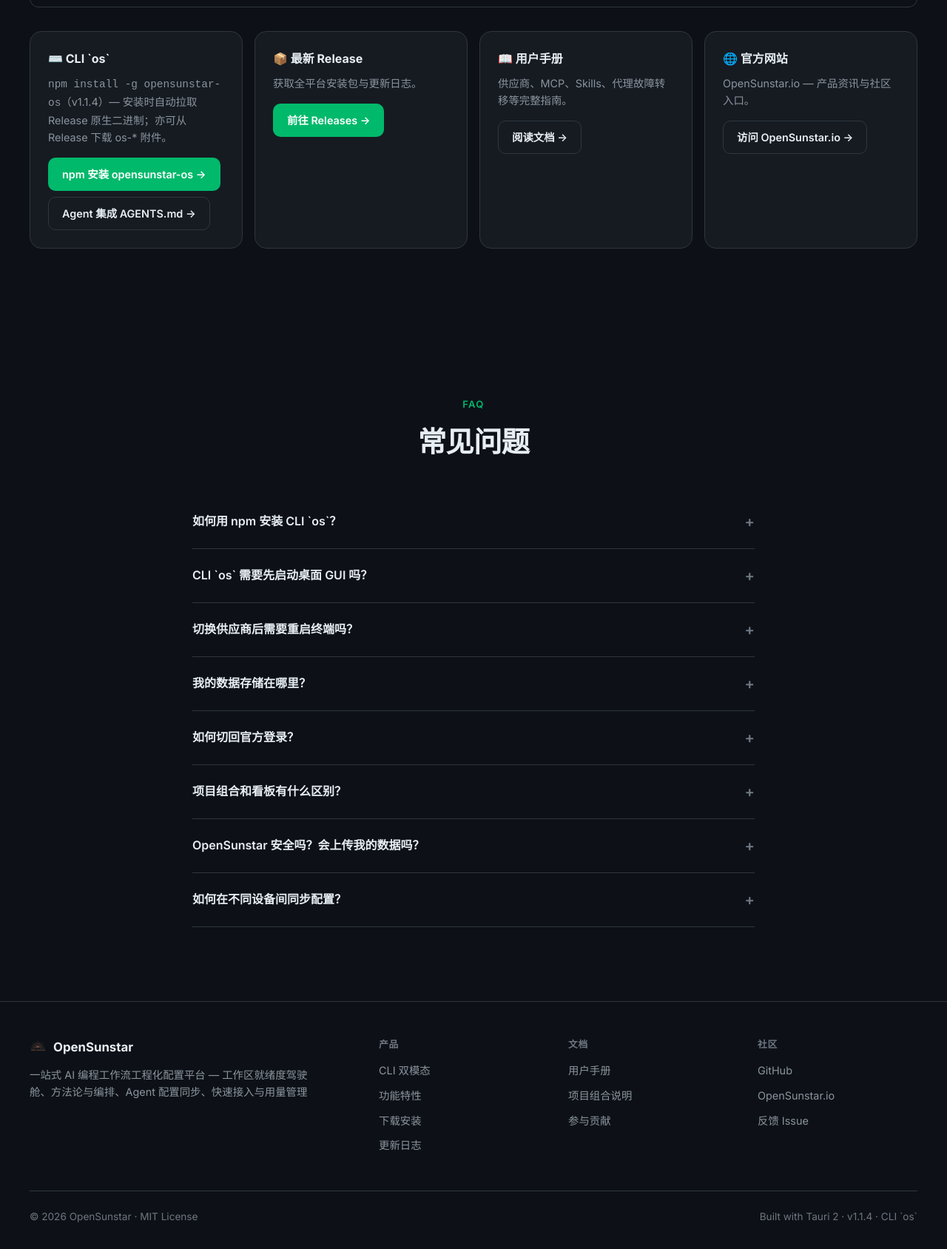
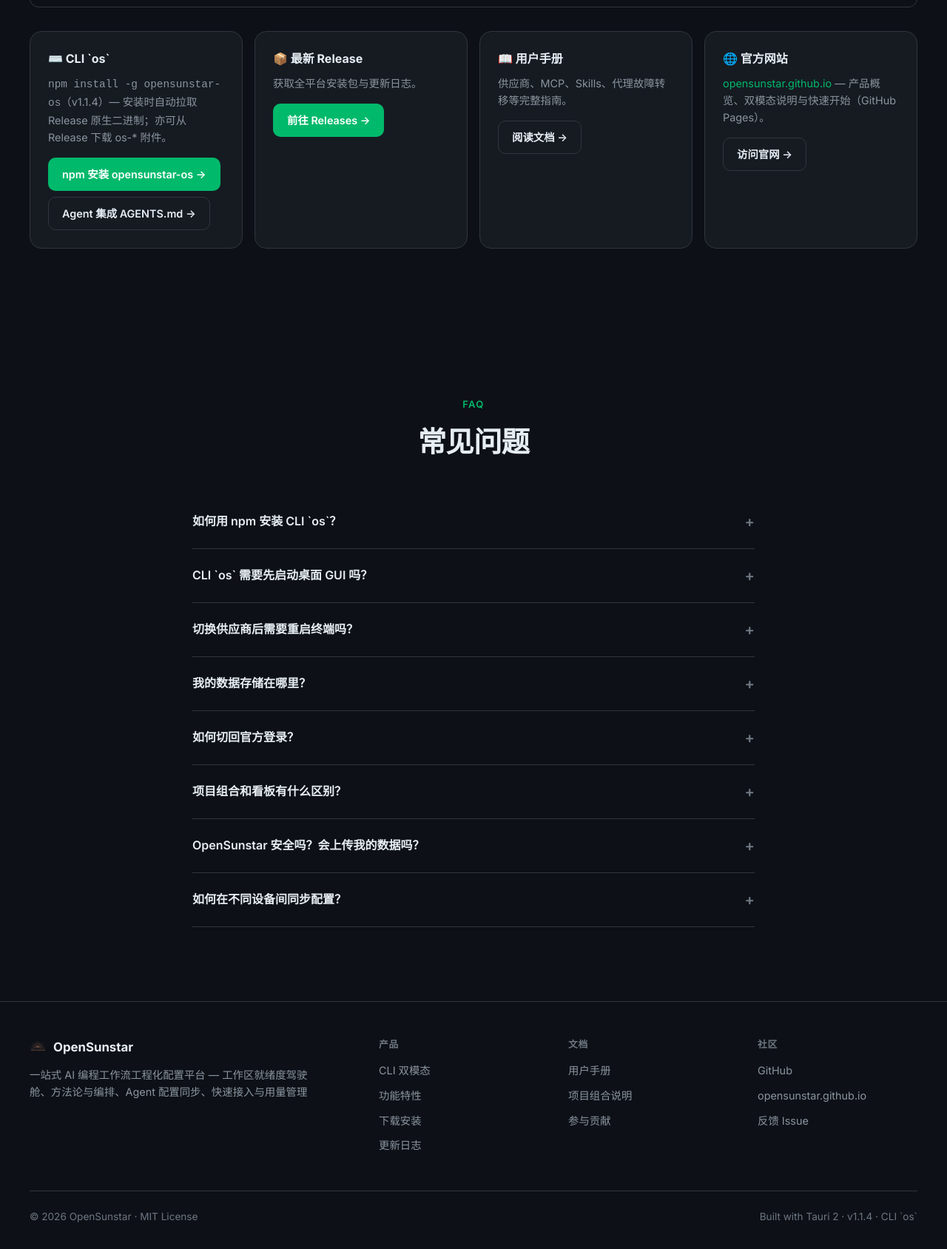
Before and after one commit to opensunstar/opensunstar.github.io, a plain HTML site: page index.html in a window 1280 px wide. Shown: the part 6174-7862 px from the top of the page at 74% size. Drawn offline with Linux system fonts and the light colour scheme.

Commit message:
chore: sync website from OpenSunstar monorepo

```diff
--- a/index.html
+++ b/index.html
@@ -596,7 +596,7 @@
             >
             <a
               class="btn btn-secondary"
-              href="https://github.com/alisunstar/OpenSunstar/blob/main/AGENTS.md"
+              href="https://github.com/alisunstar/OpenSunstar/blob/master/AGENTS.md"
               target="_blank"
               rel="noopener"
               style="margin-top: 8px"
@@ -627,13 +627,18 @@
           </div>
           <div class="download-card">
             <h4>🌐 官方网站</h4>
-            <p>OpenSunstar.io — 产品资讯与社区入口。</p>
+            <p>
+              <a href="https://opensunstar.github.io/" target="_blank" rel="noopener"
+                >opensunstar.github.io</a
+              >
+              — 产品概览、双模态说明与快速开始（GitHub Pages）。
+            </p>
             <a
               class="btn btn-secondary"
-              href="https://OpenSunstar.io"
+              href="https://opensunstar.github.io/"
               target="_blank"
               rel="noopener"
-              >访问 OpenSunstar.io →</a
+              >访问官网 →</a
             >
           </div>
         </div>
@@ -759,7 +764,7 @@
               </li>
               <li>
                 <a
-                  href="https://github.com/alisunstar/OpenSunstar/blob/main/CHANGELOG.md"
+                  href="https://github.com/alisunstar/OpenSunstar/blob/master/CHANGELOG.md"
                   target="_blank"
                   rel="noopener"
                   >更新日志</a
@@ -780,7 +785,7 @@
               </li>
               <li>
                 <a
-                  href="https://github.com/alisunstar/OpenSunstar/blob/main/docs/kanban.md"
+                  href="https://github.com/alisunstar/OpenSunstar/blob/master/docs/kanban.md"
                   target="_blank"
                   rel="noopener"
                   >项目组合说明</a
@@ -788,7 +793,7 @@
               </li>
               <li>
                 <a
-                  href="https://github.com/alisunstar/OpenSunstar/blob/main/CONTRIBUTING.md"
+                  href="https://github.com/alisunstar/OpenSunstar/blob/master/CONTRIBUTING.md"
                   target="_blank"
                   rel="noopener"
                   >参与贡献</a
@@ -808,8 +813,8 @@
                 >
               </li>
               <li>
-                <a href="https://OpenSunstar.io" target="_blank" rel="noopener"
-                  >OpenSunstar.io</a
+                <a href="https://opensunstar.github.io/" target="_blank" rel="noopener"
+                  >opensunstar.github.io</a
                 >
               </li>
               <li>
```
